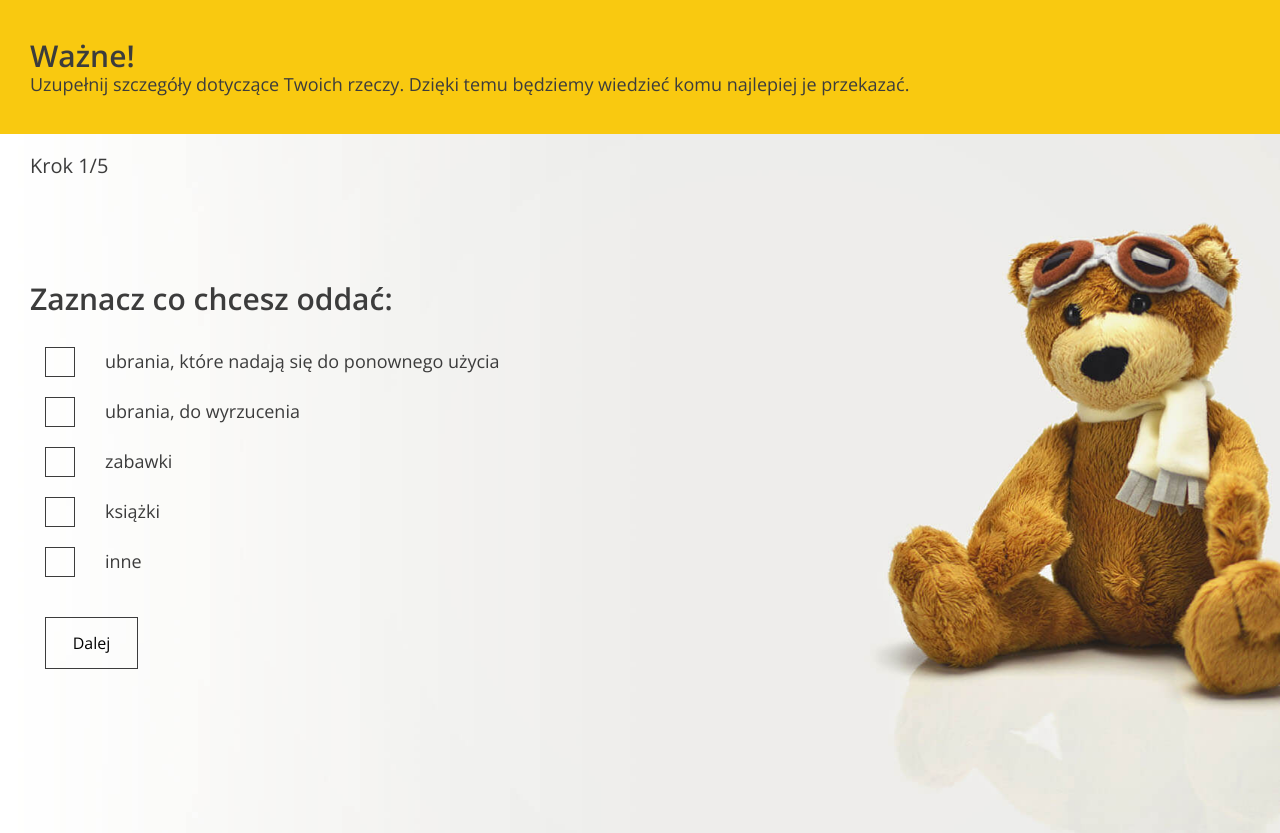
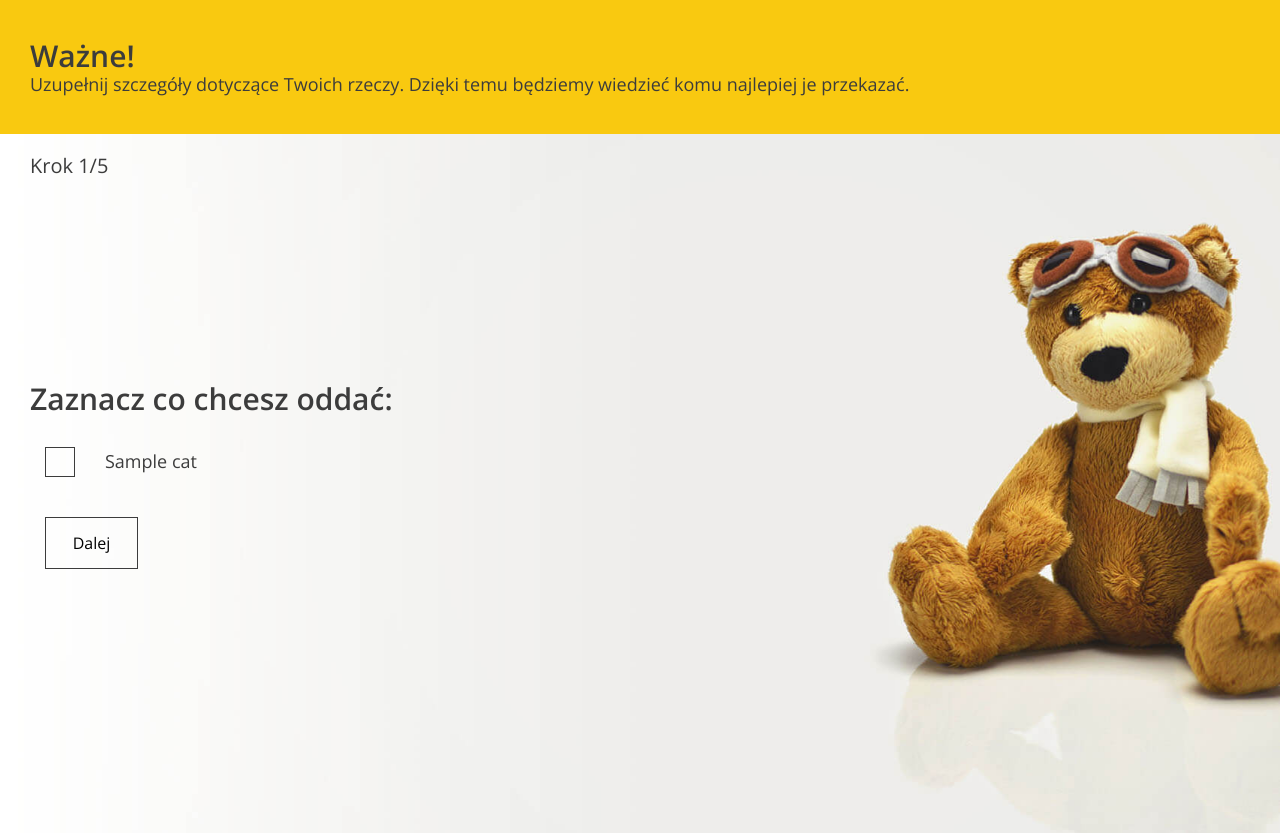
Before and after one commit to wojciech170/dobre_rece, a Django app: template charity/templates/charity/form.html in a window 1280 px wide. Shown: the part 801-1634 px from the top of the page. Run offline with Django 5.2, Linux system fonts and the light colour scheme; the template is opened without the code that fills it: most values are stand-ins (such as "Sample title", 1, 10 or a date in 2020).

Commit message:
finished 1 step of zad5

```diff
--- a/charity/templates/charity/form.html
+++ b/charity/templates/charity/form.html
@@ -65,55 +65,21 @@
                 <div data-step="1" class="active">
                     <h3>Zaznacz co chcesz oddać:</h3>
 
+                    {% for cat in categories %}
                         <div class="form-group form-group--checkbox">
                             <label>
                                 <input
                                         type="checkbox"
                                         name="categories"
-                                    value="clothes-to-use"
+                                        value="{{ cat.id }}"
                                 />
                                 <span class="checkbox"></span>
                                 <span class="description"
-                            >ubrania, które nadają się do ponownego użycia</span
+                                >{{ cat.name }}</span
                                 >
                             </label>
                         </div>
-
-                    <div class="form-group form-group--checkbox">
-                        <label>
-                            <input
-                                    type="checkbox"
-                                    name="categories"
-                                    value="clothes-useless"
-                            />
-                            <span class="checkbox"></span>
-                            <span class="description">ubrania, do wyrzucenia</span>
-                        </label>
-                    </div>
-
-                    <div class="form-group form-group--checkbox">
-                        <label>
-                            <input type="checkbox" name="categories" value="toys"/>
-                            <span class="checkbox"></span>
-                            <span class="description">zabawki</span>
-                        </label>
-                    </div>
-
-                    <div class="form-group form-group--checkbox">
-                        <label>
-                            <input type="checkbox" name="categories" value="books"/>
-                            <span class="checkbox"></span>
-                            <span class="description">książki</span>
-                        </label>
-                    </div>
-
-                    <div class="form-group form-group--checkbox">
-                        <label>
-                            <input type="checkbox" name="categories" value="other"/>
-                            <span class="checkbox"></span>
-                            <span class="description">inne</span>
-                        </label>
-                    </div>
+                    {% endfor %}
 
                     <div class="form-group form-group--buttons">
                         <button type="button" class="btn next-step">Dalej</button>
```
Also changed, not shown: charity/views.py (+9 -4 lines). Lines whose indentation alone changed are shown as unchanged.
